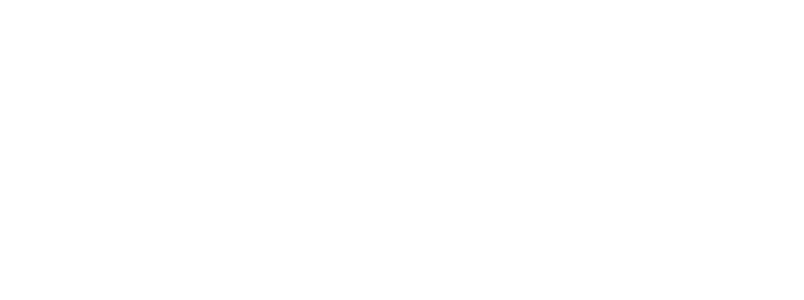
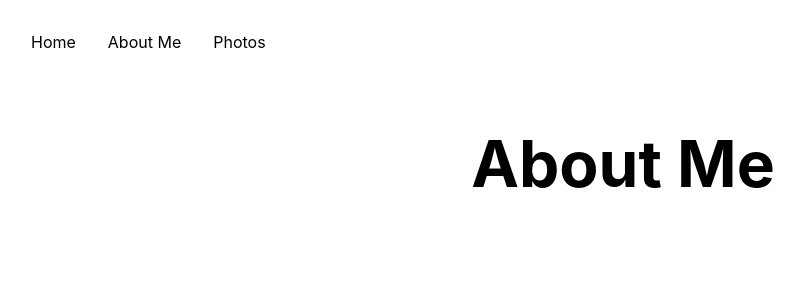
Before and after one commit to anujbiyani/tic-tac-toe, a Next.js app: page /about-me in a window 1280 px wide. Shown: the top 300 px of the page, without its empty margins (17-821 px from the left). Built offline with nearby package versions, Linux system fonts and the light colour scheme.

Commit message:
extract Layout

```diff
--- /dev/null
+++ b/components/Layout.js
@@ -0,0 +1,20 @@
+import Head from 'next/head';
+import styles from './Layout.module.css';
+
+export default function Layout({ children }) {
+  return (
+    <div className={styles.container}>
+      <Head>
+        <title>Tech Offsite 2022</title>
+      </Head>
+
+      <div className={styles.nav}>
+        <a href="/">Home</a>
+        <a href="/about-me">About Me</a>
+        <a href="/photos">Photos</a>
+      </div>
+
+      <main>{children}</main>
+    </div>
+  )
+}
--- a/pages/about-me.js
+++ b/pages/about-me.js
@@ -1,6 +1,9 @@
+import Layout from '../components/Layout';
+
 export default function AboutMe() {
   return (
-    <>
-    </>
+    <Layout>
+      <h1>About Me</h1>
+    </Layout>
   )
 }
```
Also changed, not shown: pages/index.js (+6 -19 lines), pages/photos.js (+5 -2 lines), components/Layout.module.css (renamed from styles/Home.module.css).
